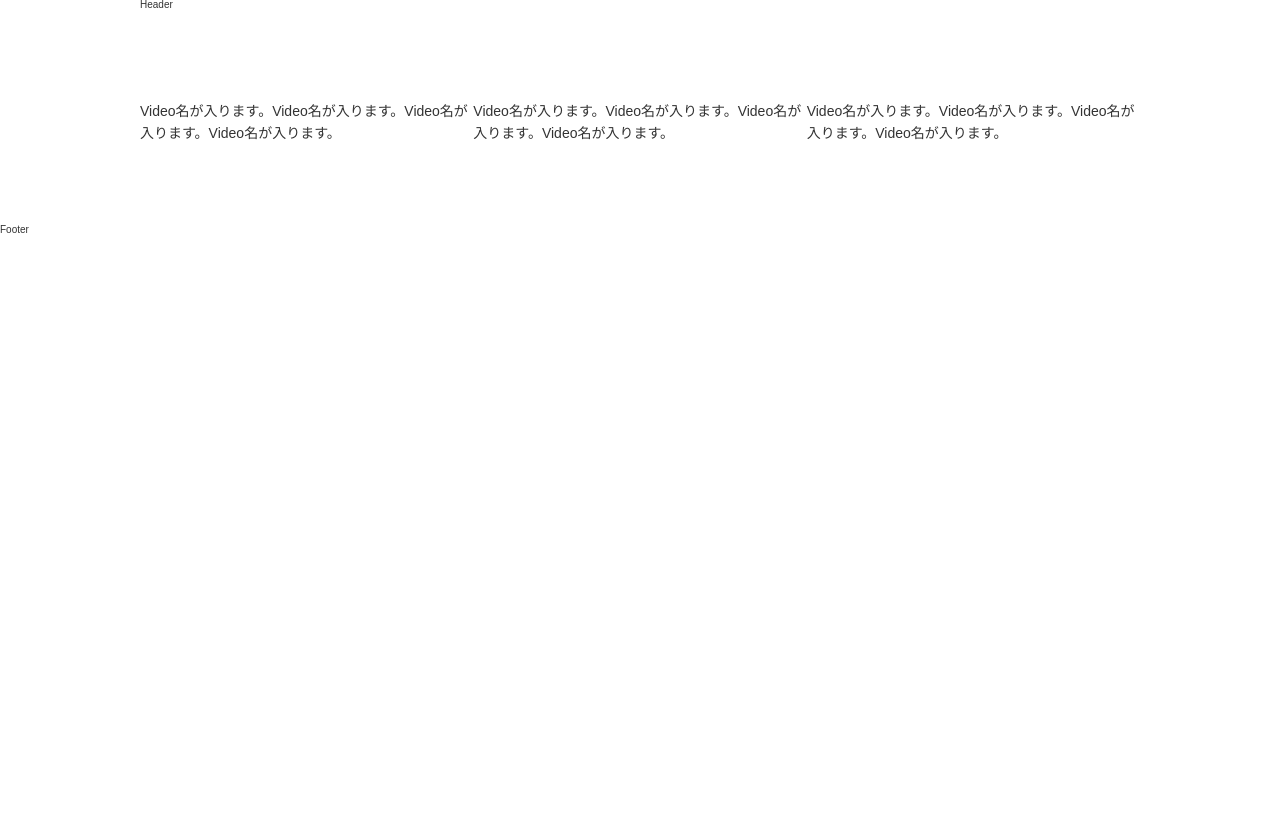
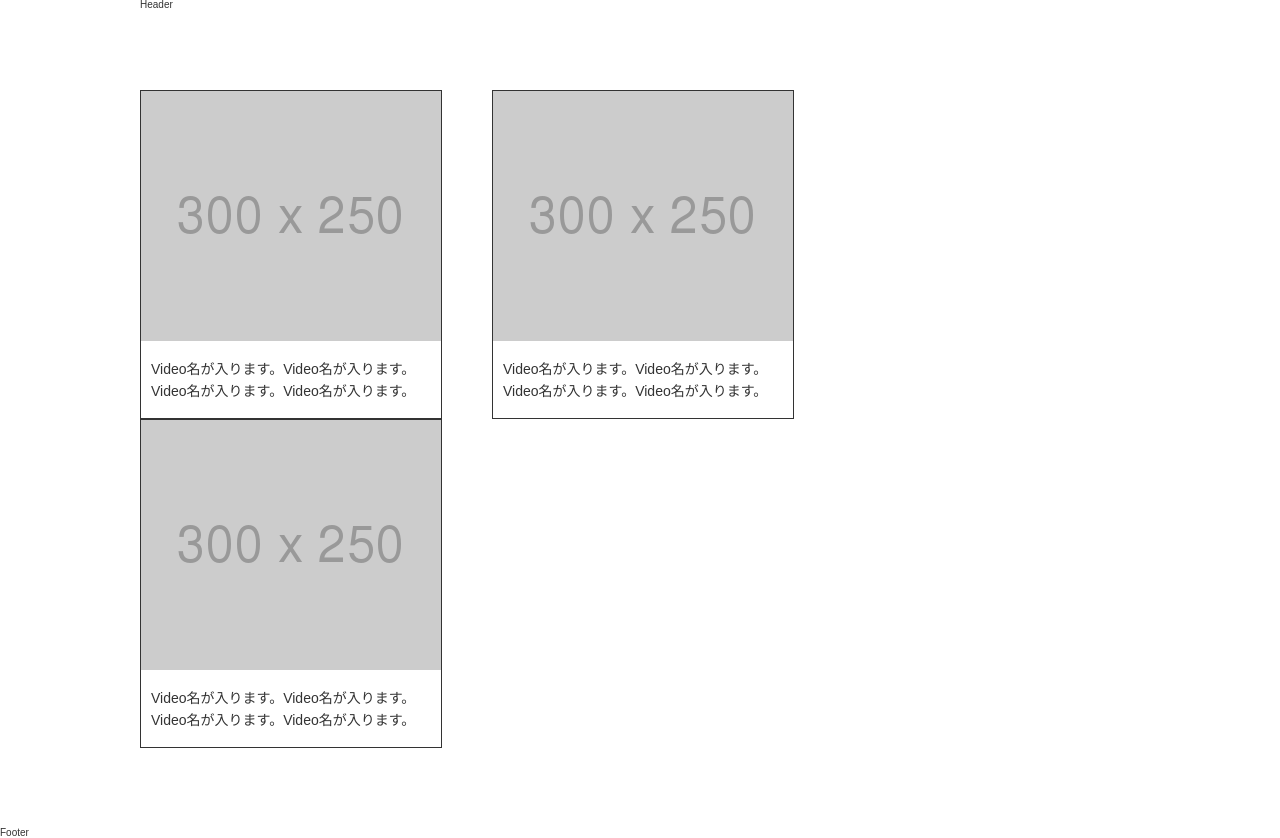
Before and after one commit to Yoshiyuki-Iwasaki/liveApp, a Nuxt app: page / in a window 1280 px wide. Before the commit the page ends 800 px from the top, so only its background shows below. Built offline with nearby package versions, Linux system fonts and the light colour scheme.

Commit message:
fix videoList component layout.

```diff
--- a/components/VideoList.vue
+++ b/components/VideoList.vue
@@ -1,28 +1,34 @@
 
 <template>
   <ul class="list">
-    <li class="list_item">
+    <li class="list-item">
       <a class="link" href="/video/1">
         <figure>
-          <img src="" alt="">
+          <img src="@/assets/img/thumb.png" alt="">
         </figure>
-        <h2 class="title">Video名が入ります。Video名が入ります。Video名が入ります。Video名が入ります。</h2>
+        <div class="txt-area">
+          <h2 class="title">Video名が入ります。Video名が入ります。Video名が入ります。Video名が入ります。</h2>
+        </div>
       </a>
     </li>
-    <li>
+    <li class="list-item">
       <a class="link" href="/video/2">
         <figure>
-          <img src="" alt="">
+          <img src="@/assets/img/thumb.png" alt="">
         </figure>
-        <h2 class="title">Video名が入ります。Video名が入ります。Video名が入ります。Video名が入ります。</h2>
+        <div class="txt-area">
+          <h2 class="title">Video名が入ります。Video名が入ります。Video名が入ります。Video名が入ります。</h2>
+        </div>
       </a>
     </li>
-    <li>
+    <li class="list-item">
       <a class="link" href="/video/3">
         <figure>
-          <img src="" alt="">
+          <img src="@/assets/img/thumb.png" alt="">
         </figure>
-        <h2 class="title">Video名が入ります。Video名が入ります。Video名が入ります。Video名が入ります。</h2>
+        <div class="txt-area">
+          <h2 class="title">Video名が入ります。Video名が入ります。Video名が入ります。Video名が入ります。</h2>
+        </div>
       </a>
     </li>
   </ul>
@@ -31,6 +37,17 @@
 <style scoped>
 .list {
   display: flex;
+  flex-wrap: wrap;
+  column-gap: 5rem;
+}
+
+.list-item {
+  flex-basis: 300px;
+  border: .1rem solid #333;
+}
+
+.txt-area {
+  margin: 1.5rem 1rem;
 }
 
 .title {
```
Also changed, not shown: assets/img/thumb.png (added).
